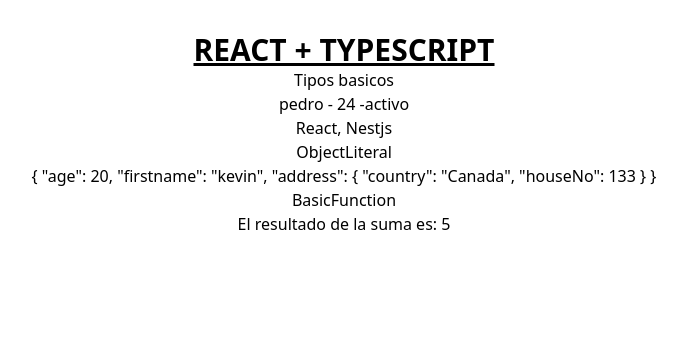
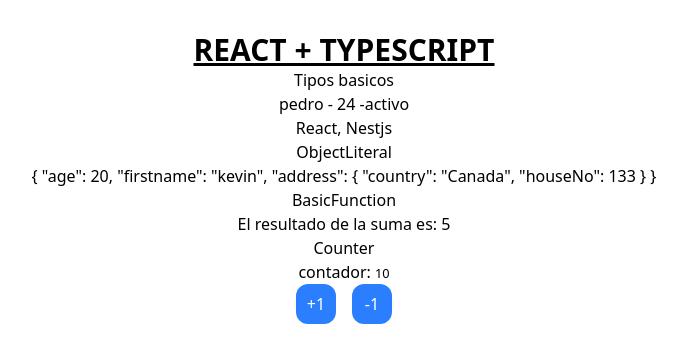
Before and after one commit to Chaparro10/REACT-NATIVE, a React (Vite) app in the folder 01-RESPASO-REACT-TYPESCRIPT/: page / in a window 1280 px wide. Shown: the top 362 px of the page, without its empty margins (296-983 px from the left). Built offline with nearby package versions, Linux system fonts and the light colour scheme.

Commit message:
Counter component-Custom hooks

```diff
--- a/01-RESPASO-REACT-TYPESCRIPT/src/App.tsx
+++ b/01-RESPASO-REACT-TYPESCRIPT/src/App.tsx
@@ -5,6 +5,7 @@
 import { BasicTypes } from './typescript/BasicTypes'
 import ObjectLiteral from './typescript/ObjectLiteral'
 import { BasicFunction } from './typescript/ BasicFunction'
+import { Counter } from './components/Counter'
 
 function App() {
 
@@ -14,6 +15,7 @@
     <BasicTypes/>
     <ObjectLiteral/>
     <BasicFunction/>
+    <Counter/>
     </>
   )
 }
--- /dev/null
+++ b/01-RESPASO-REACT-TYPESCRIPT/src/components/Counter.tsx
@@ -0,0 +1,29 @@
+import React, { useState } from "react";
+import { useCounter } from "../hooks/useCounter";
+
+export const Counter = () => {
+  const { count, rest1, sum1 } = useCounter();
+
+  return (
+    <div>
+      <h1>Counter</h1>
+      <h3>
+        contador: <small>{count}</small>
+      </h3>
+      <div>
+        <button
+          onClick={() => sum1()}
+          className="p-2 bg-blue-500 rounded-xl w-10 mx-2 text-white"
+        >
+          +1
+        </button>
+        <button
+          onClick={() => rest1()}
+          className="p-2 bg-blue-500 rounded-xl w-10 mx-2 text-white"
+        >
+          -1
+        </button>
+      </div>
+    </div>
+  );
+};
--- /dev/null
+++ b/01-RESPASO-REACT-TYPESCRIPT/src/hooks/useCounter.tsx
@@ -0,0 +1,16 @@
+
+
+import React, { useState } from 'react'
+
+export const useCounter = () => {
+const [count,setCount]=useState<number>(10);
+
+    const sum1=()=>setCount((prev)=>prev+1);
+    const rest1=()=>setCount((prev)=>prev-1);
+
+    return{
+        count:count,
+        sum1:sum1,
+        rest1:rest1
+    }
+}
```
